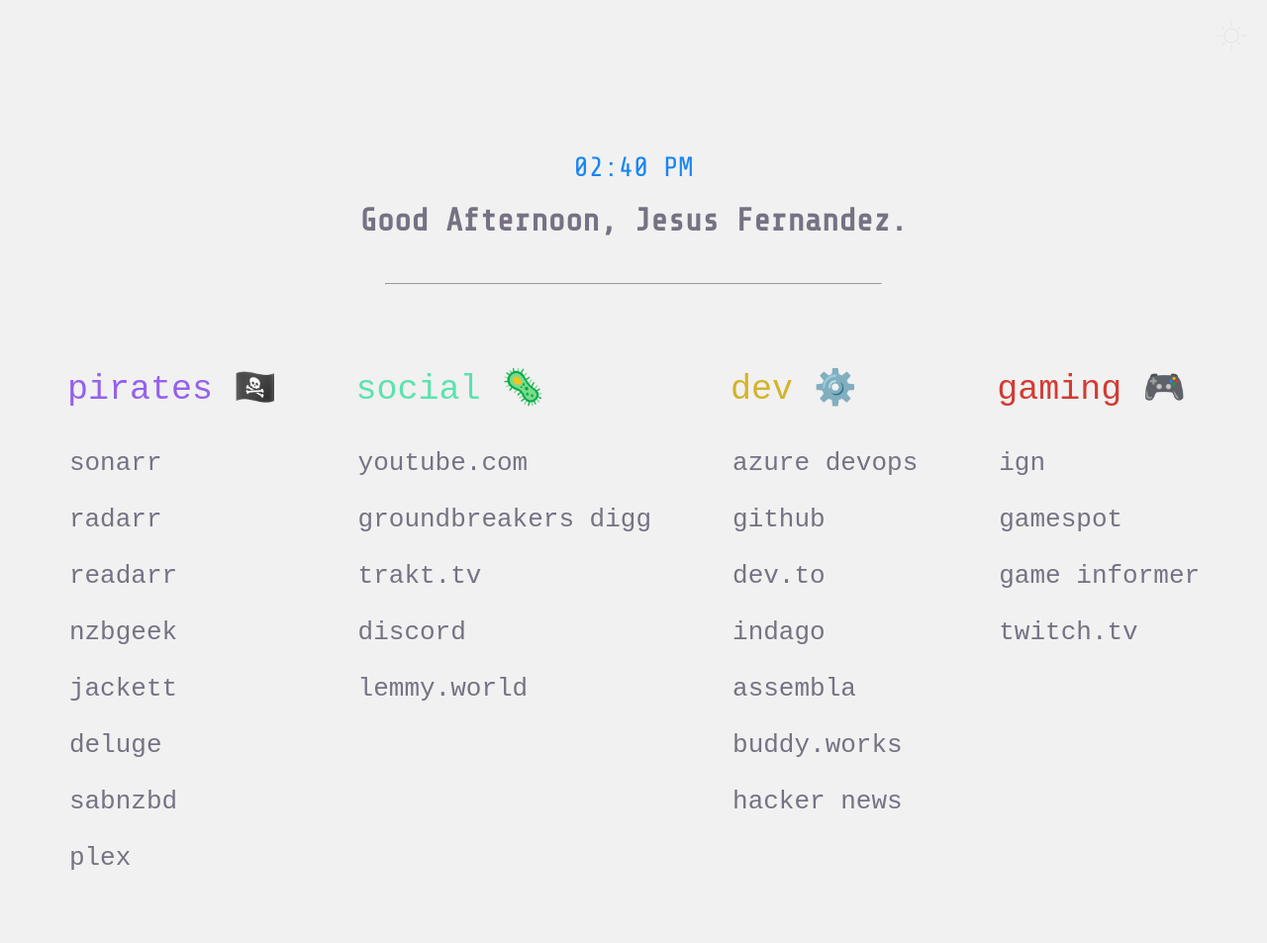
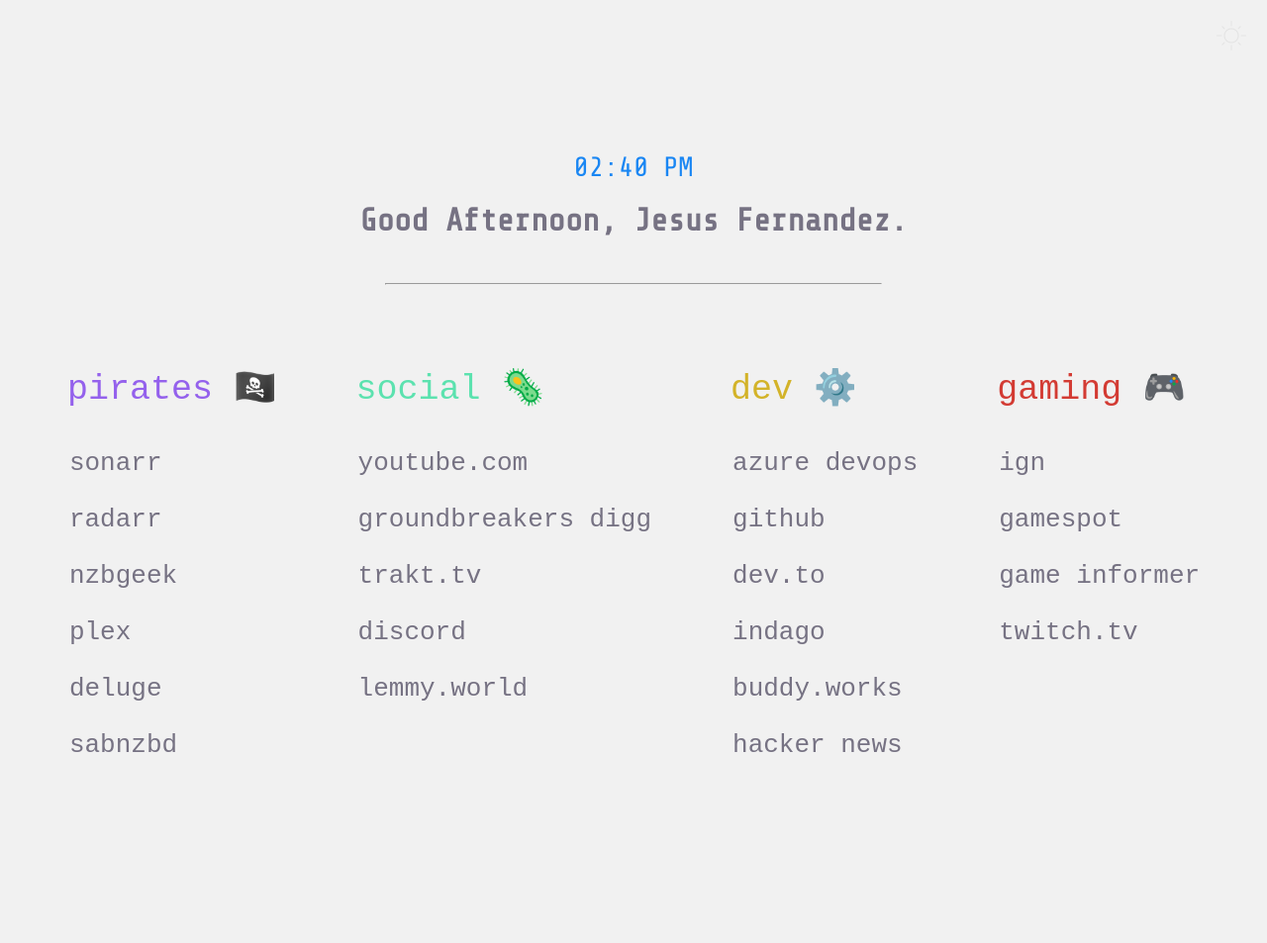
Before and after one commit to jesusOmar/jesusomar.github.io, a Jekyll site: the page start-page/startpage.html, which Jekyll copies as it is, in a window 1280 px wide. Shown: the whole page at 99% size. Built offline with Jekyll 4.4.1, drawn with Linux system fonts in a browser that asks for light colours; some web fonts are replaced; after the commit the page ends 900 px from its top, so only the background shows below that.

Commit message:
Remove some services

```diff
--- a/start-page/startpage.html
+++ b/start-page/startpage.html
@@ -19,12 +19,10 @@
                 <p class="list_title" id="w">pirates 🏴‍☠️</p>
                 <a href="http://going-merry:8989/">sonarr</a><br>
                 <a href="http://going-merry:7878/">radarr</a><br>
-                <a href="http://going-merry:8787/">readarr</a><br>
                 <a href="https://www.nzbgeek.info/">nzbgeek</a><br>
-                <a href="http://going-merry:9117/">jackett</a><br>
+                <a href="https://app.plex.tv/desktop/#!/">plex</a><br>
                 <a href="http://going-merry:8112/">deluge</a><br>
                 <a href="http://going-merry:8080/">sabnzbd</a><br>
-                <a href="https://app.plex.tv/desktop/#!/">plex</a><br>
             </div>
             <div class="social">
                 <p class="list_title" id="s">social 🦠</p>
@@ -40,7 +38,6 @@
                 <a href="https://github.com/">github</a><br>
                 <a href="https://dev.to/">dev.to</a><br>
                 <a href="https://indago.informulate.com/#/">indago</a><br>
-                <a href="https://maplestreet.assembla.com/">assembla</a><br>
                 <a href="https://app.buddy.works/login">buddy.works</a><br>
                 <a href="https://news.ycombinator.com/">hacker news</a><br>
             </div>
```
